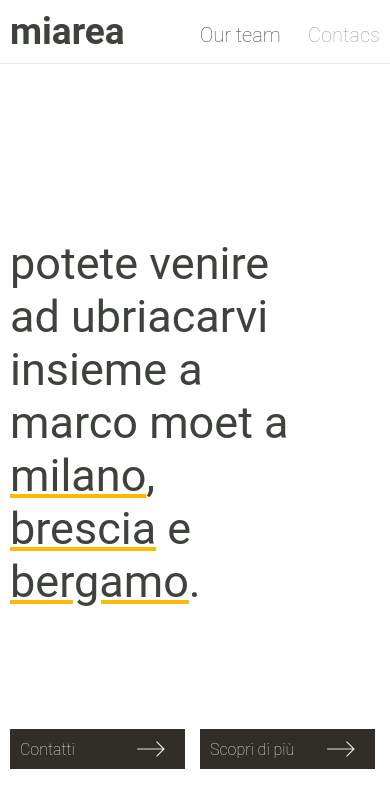
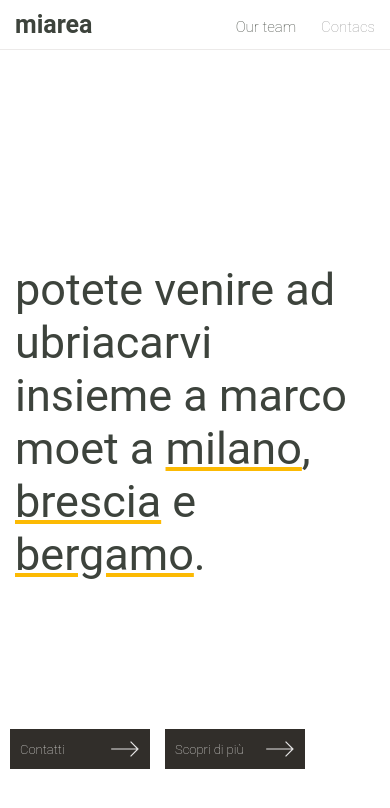
Before and after one commit to bevicio/test, a plain HTML site: page index.html in a window 390 px wide. Drawn offline with Linux system fonts and the light colour scheme.

Commit message:
Update style.css

```diff
--- a/style.css
+++ b/style.css
@@ -206,3 +206,75 @@
   }
 
 }
+
+
+/*  smartphones, iPhone, portrait 480x320 phones */
+
+@media (max-width:400px)  {
+
+  nav h1 {
+    font-size: 25px;
+  }
+
+  .first-page nav {
+    display: flex;
+    justify-content: space-between;
+    align-items: center;
+
+    font-size: 20px;
+
+    padding: 10px 15px;
+
+    border-bottom: 1px solid #eceae9;
+
+    position: absolute;
+    top: 0;
+    width: 100%;
+  }
+
+  .menu-container a {
+    font-size: 15px;
+    margin-left: 20px;
+  }
+
+  .description p {
+    color: #3d433c;
+
+    text-align: left;
+    font-weight: 400;
+    font-size: 45px;
+
+    padding-left: 15px;
+    padding-right: 40px;
+
+    word-wrap: break-word;
+    overflow: hidden;
+  }
+
+  .buttons-container {
+    display: flex;
+    align-items: center;
+
+    padding: 0px 10px;
+
+    position: absolute;
+    bottom: 75px;
+  }
+
+  .button {
+    display: grid;
+    align-items: center;
+    justify-content: space-between;
+    width: 140px;
+    grid-template-columns: 3fr 1fr;
+
+    font-size: 13px;
+    font-weight: 100;
+    background: #312e2a;
+    color: #e6e5e3;
+
+    padding: 5px 10px;
+    margin-right: 15px;
+  }
+
+}
```
